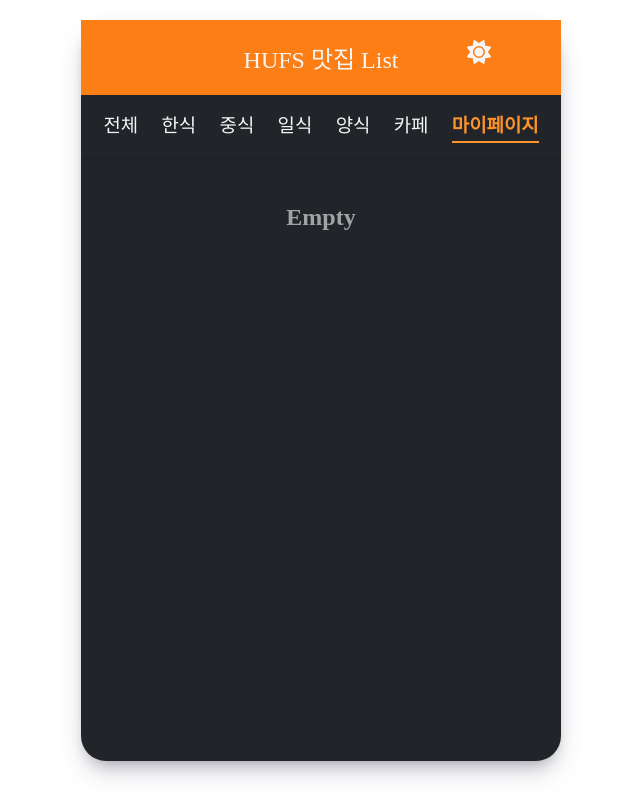
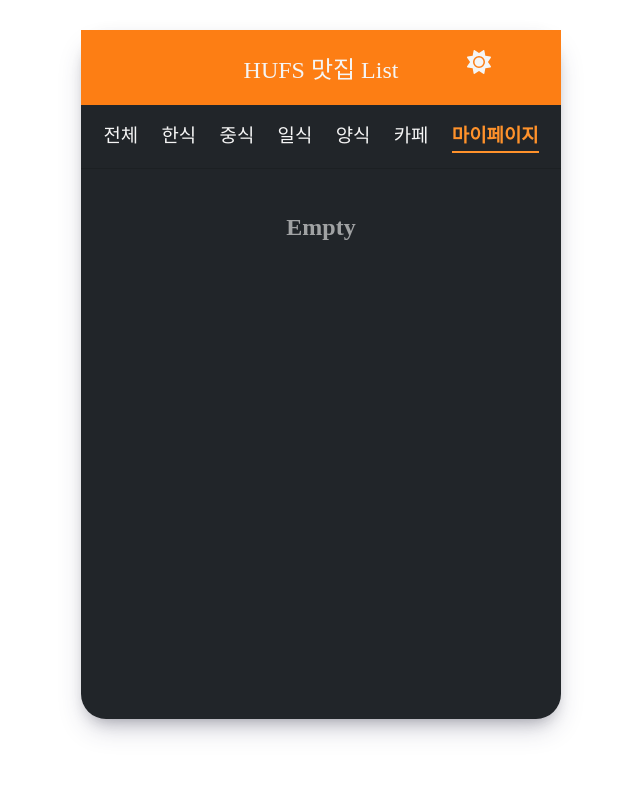
Before and after one commit to yebinGold/likeLion_matzip-list, a React (Create React App) app: page /mypage in a window 1280 px wide. Shown: the whole page, without its empty margins (319-959 px from the left). Built offline with nearby package versions, Linux system fonts and the light colour scheme; a web font is replaced by a local one.

Commit message:
update style

```diff
--- a/src/components/MyList.js
+++ b/src/components/MyList.js
@@ -39,7 +39,7 @@ const MyList = ({ todos, onToggle, onRemove }) => {
   }, [todos, listPage]);
 
   return (
-    <div style={{ minHeight: "70vh" }}>
+    <div style={{ minHeight: "510px" }}>
       {todoLoading ? (
         <Loading />
       ) : (
--- a/src/styledComponents.js
+++ b/src/styledComponents.js
@@ -6,7 +6,7 @@ export const MainContainer = styled.div`
   width: 480px;
   height: 100%;
   margin: 0px auto;
-  margin-top: 20px;
+  margin-top: 30px;
   color: ${(props) => props.theme.textColor}; // props에 접근해서 값 적용!
   background-color: ${(props) => props.theme.backgroundColor};
   border-radius: 25px;
@@ -63,8 +63,8 @@ export const Category = styled(NavLink)`
 `;
 
 export const MatzipListBlock = styled.div`
-  min-height: 70vh;
-  padding: 0px 0px 30px 45px;
+  min-height: 510px;
+  padding: 0px 0px 20px 45px;
   position: relative;
 `;
 export const LoadingBlock = styled.div`
@@ -156,7 +156,7 @@ export const PageDiv = styled.div`
     `}
 `;
 export const ListContainer = styled.div`
-  min-height: 69vh;
+  min-height: 500px;
   padding: 25px;
   position: relative;
 `;
```
